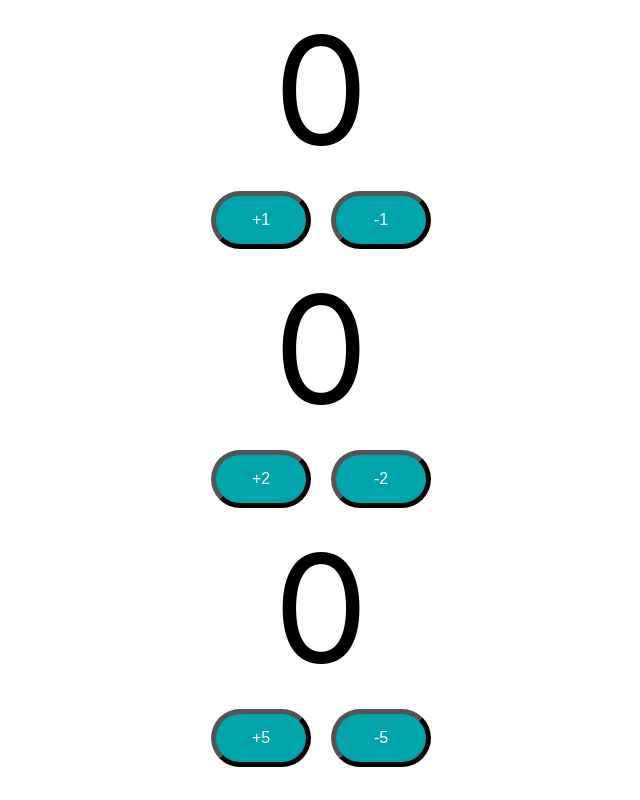
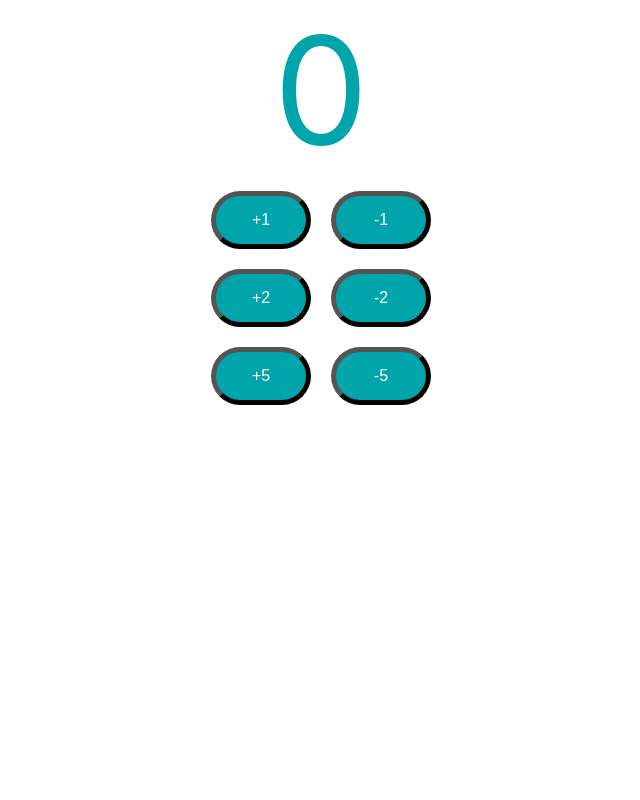
Before and after one commit to diwakar491/react-fundamentals, a React (Create React App) app: page / in a window 1280 px wide. Shown: the whole page, without its empty margins (319-959 px from the left). Built offline with nearby package versions, Linux system fonts and the light colour scheme.

Commit message:
Add Single display state

```diff
--- a/src/App.js
+++ b/src/App.js
@@ -4,9 +4,7 @@
 function App() {
   return (
     <div className="App">
-      <Counter by={1}/>
-      <Counter by={2}/>
-      <Counter by={5}/>
+      <Counter/>
     </div>
   );
 }
@@ -30,7 +28,4 @@
   )
 }
 
-
-
-
 export default App;
--- a/src/components/counterApp/Counter.css
+++ b/src/components/counterApp/Counter.css
@@ -11,7 +11,14 @@
 }
 
 .count {
-    font-size: 150px;
+    font-size: 50px;
     padding: 20px;
 
 }
+
+.totalCount{
+    color: #00a5ab;
+    font-size: 150px;
+
+
+}
--- a/src/components/counterApp/Counter.jsx
+++ b/src/components/counterApp/Counter.jsx
@@ -1,42 +1,32 @@
 import { useState } from 'react';
-import { PropTypes } from 'prop-types';
+import CounterButton from './CounterButton';
 import './Counter.css';
 
-export default function Counter({by}){
+export default function Counter(){
 
-    const [count, setCount] = useState(0); // deconstructing the array
-    function incrementCounterFunction(){
-        setCount(count + by);
+    const [count, setCount] = useState(0);
+
+    function incrementCounterParentFunction(by){
+        setCount(count + by)
     }
 
-    function decrementCounterFunction(){
-        setCount(count - by);
+    function decrementCounterParentFunction(by){
+        setCount(count - by)
     }
 
 
-    return(
-        <div className="Counter">
-
-            <span className="count">{count}</span>
-            <div>
-            <button className="counterButton"
-                    onClick={incrementCounterFunction}
-            >+{by}</button>
-
-            <button className="counterButton"
-                    onClick={decrementCounterFunction}
-            >-{by}</button>
-            </div>
-        </div>
+    return (
+        <>
+            <span className="totalCount">{count}</span>
+            <CounterButton by={1}
+                incrementMethod = {incrementCounterParentFunction}
+                decrementMethod = {decrementCounterParentFunction}/>
+            <CounterButton by={2}
+                incrementMethod = {incrementCounterParentFunction}
+                decrementMethod = {decrementCounterParentFunction}/>
+            <CounterButton by={5}
+                incrementMethod = {incrementCounterParentFunction}
+                decrementMethod = {decrementCounterParentFunction}/>
+        </>
     )
 }
-
-//Defined constraints on type of a property
-Counter.propTypes = {
-    by : PropTypes.number
-}
-
-//Set default values for the property
-Counter.defaultProps = {
-    by : 1
-}
--- /dev/null
+++ b/src/components/counterApp/CounterButton.jsx
@@ -0,0 +1,42 @@
+import { useState } from 'react';
+import { PropTypes } from 'prop-types';
+
+export default function CounterButton({by, incrementMethod, decrementMethod}){
+
+    const [count, setCount] = useState(0); // deconstructing the array
+
+    function incrementCounterFunction(){
+        setCount(count + by);
+        incrementMethod(by);
+    }
+
+    function decrementCounterFunction(){
+        setCount(count - by);
+        decrementMethod(by);
+    }
+
+    return(
+        <div className="Counter">
+
+            <div>
+            <button className="counterButton"
+                    onClick={incrementCounterFunction}
+            >+{by}</button>
+
+            <button className="counterButton"
+                    onClick={decrementCounterFunction}
+            >-{by}</button>
+            </div>
+        </div>
+    )
+}
+
+//Defined constraints on type of a property
+CounterButton.propTypes = {
+    by : PropTypes.number
+}
+
+//Set default values for the property
+CounterButton.defaultProps = {
+    by : 1
+}
```
